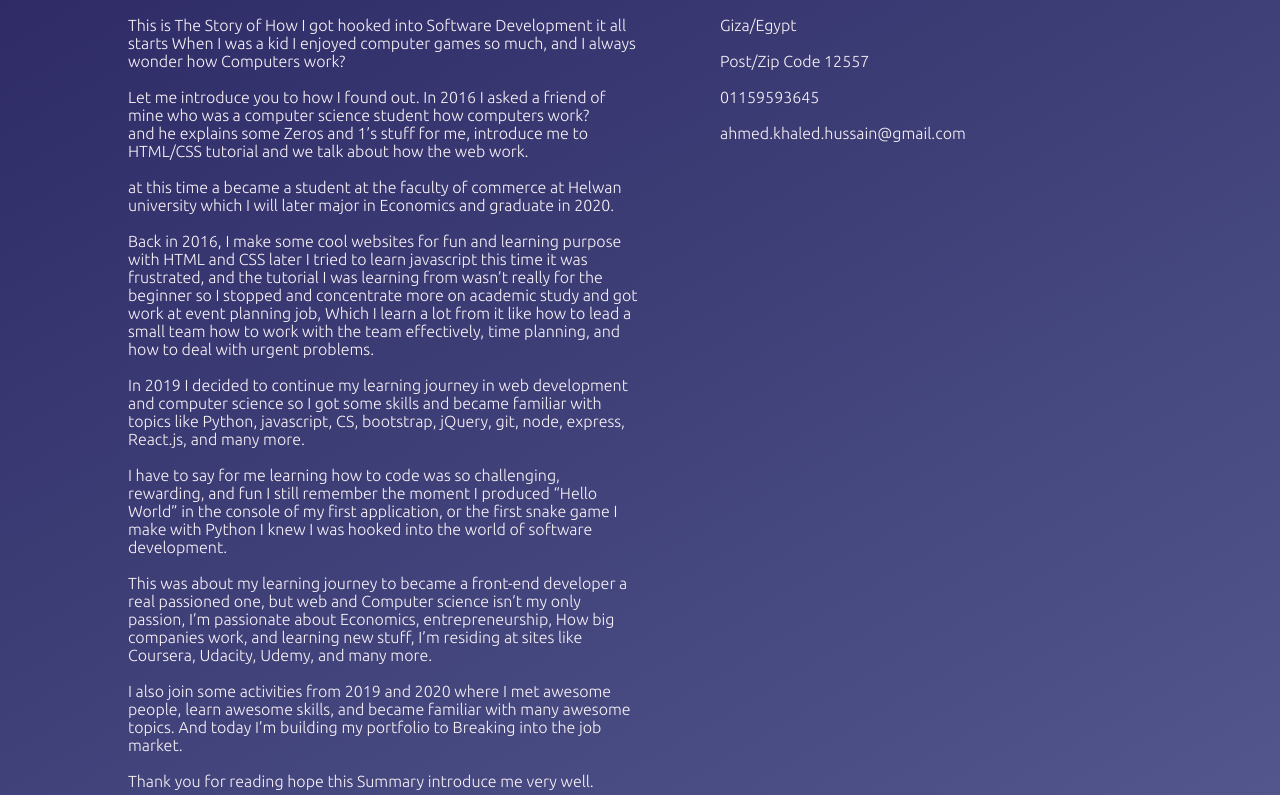
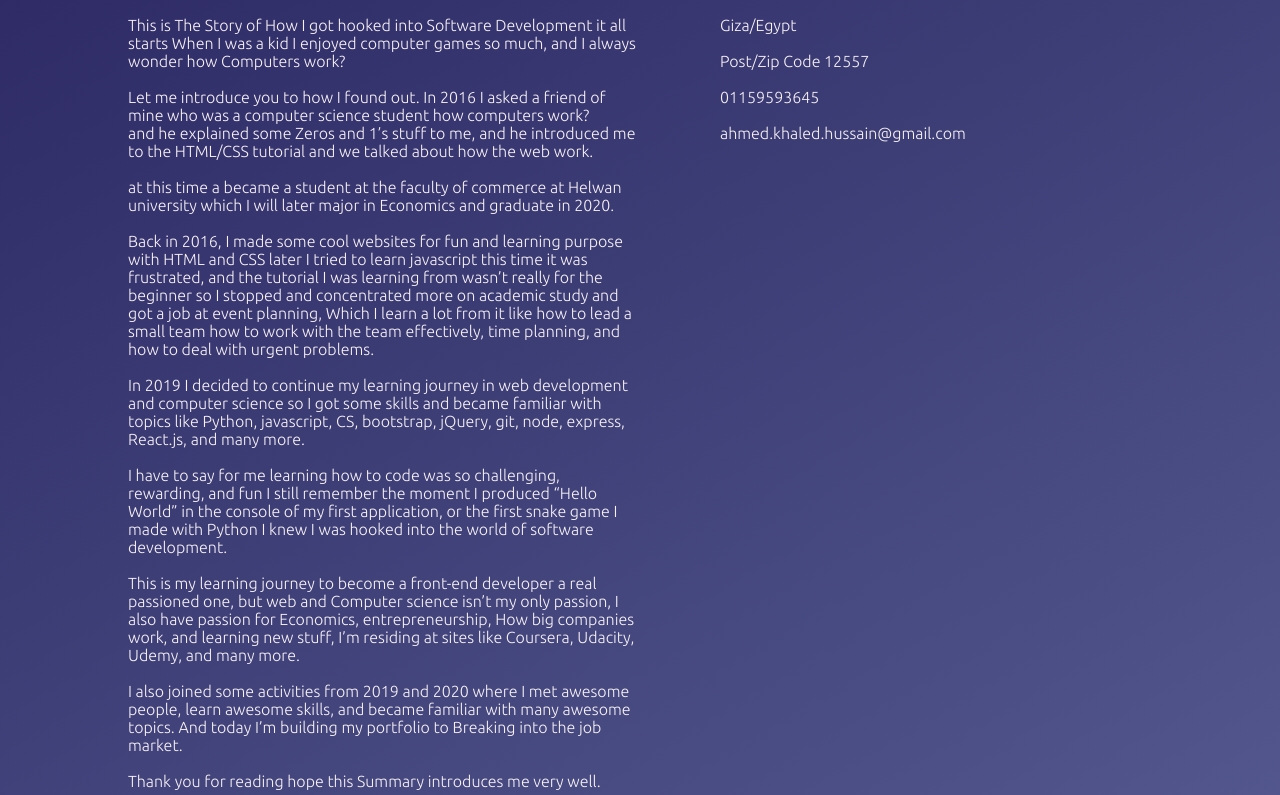
Before and after one commit to ahmedkhaledwafi/ahmed-s-portfilo, a React (Create React App) app: page /about-me in a window 1280 px wide. Shown: the part 465-1260 px from the top of the page. Built offline with nearby package versions, Linux system fonts and the light colour scheme.

Commit message:
content: Correction after grammer rules on about page

```diff
--- a/src/components/pages/AboutMe.js
+++ b/src/components/pages/AboutMe.js
@@ -151,17 +151,15 @@ function AboutMe() {
                         <br />
                         <br />
                         <span ref={element => (infoText.current[1] = element)}>
-                            This is The Story of How I got hooked into Software Development it all starts When I was a kid I enjoyed computer games so much, and I always wonder how Computers work?
-                    </span>
+                            This is The Story of How I got hooked into Software Development it all starts When I was a kid I enjoyed computer games so much, and I always wonder how Computers work?                    </span>
                         <br />
                         <br />
                         <span ref={element => (infoText.current[2] = element)}>
                             Let me introduce you to how I found out. In 2016 I asked a friend of mine who was a computer science student how computers work?
-                    </span>
+                        </span>
                         <br />
                         <span ref={element => (infoText.current[3] = element)}>
-                            and he explains some Zeros and 1’s stuff for me, introduce me to HTML/CSS tutorial and we talk about how the web work.
-                    </span>
+                            and he explained some Zeros and 1’s stuff to me, and he introduced me to the HTML/CSS tutorial and we talked about how the web work.                    </span>
                         <br />
                         <br />
                         <span ref={element => (infoText.current[4] = element)}>
@@ -170,7 +168,7 @@ function AboutMe() {
                         <br />
                         <br />
                         <span ref={element => (infoText.current[5] = element)}>
-                            Back in 2016, I make some cool websites for fun and learning purpose with HTML and CSS later I tried to learn javascript this time it was frustrated, and the tutorial I was learning from wasn’t really for the beginner so I stopped and concentrate more on academic study and got work at event planning job, Which I learn a lot from it like how to lead a small team how to work with the team effectively, time planning, and how to deal with urgent problems.
+                            Back in 2016, I made some cool websites for fun and learning purpose with HTML and CSS later I tried to learn javascript this time it was frustrated, and the tutorial I was learning from wasn’t really for the beginner so I stopped and concentrated more on academic study and got a job at event planning, Which I learn a lot from it like how to lead a small team how to work with the team effectively, time planning, and how to deal with urgent problems.
                     </span>
                         <br />
                         <br />
@@ -180,22 +178,22 @@ function AboutMe() {
                         <br />
                         <br />
                         <span ref={element => (infoText.current[7] = element)}>
-                            I have to say for me learning how to code was so challenging, rewarding, and fun I still remember the moment I produced “Hello World” in the console of my first application, or the first snake game I make with Python I knew I was hooked into the world of software development.
+                            I have to say for me learning how to code was so challenging, rewarding, and fun I still remember the moment I produced “Hello World” in the console of my first application, or the first snake game I made with Python I knew I was hooked into the world of software development.
                     </span>
                         <br />
                         <br />
                         <span ref={element => (infoText.current[8] = element)}>
-                            This was about my learning journey to became a front-end developer a real passioned one, but web and Computer science isn’t my only passion, I’m passionate about Economics, entrepreneurship, How big companies work, and learning new stuff, I’m residing at sites like Coursera, Udacity, Udemy, and many more.
+                            This is my learning journey to become a front-end developer a real passioned one, but web and Computer science isn’t my only passion, I also have passion for Economics, entrepreneurship, How big companies work, and learning new stuff, I’m residing at sites like Coursera, Udacity, Udemy, and many more.
                     </span>
                         <br />
                         <br />
                         <span ref={element => (infoText.current[9] = element)}>
-                            I also join some activities from 2019 and 2020 where I met awesome people, learn awesome skills, and became familiar with many awesome topics. And today I’m building my portfolio to Breaking into the job market.
+                            I also joined some activities from 2019 and 2020 where I met awesome people, learn awesome skills, and became familiar with many awesome topics. And today I’m building my portfolio to Breaking into the job market.
                     </span>
                         <br />
                         <br />
                         <span ref={element => (infoText.current[10] = element)}>
-                            Thank you for reading hope this Summary introduce me very well.
+                            Thank you for reading hope this Summary introduces me very well.
                     </span>
                     </p>
 
```
